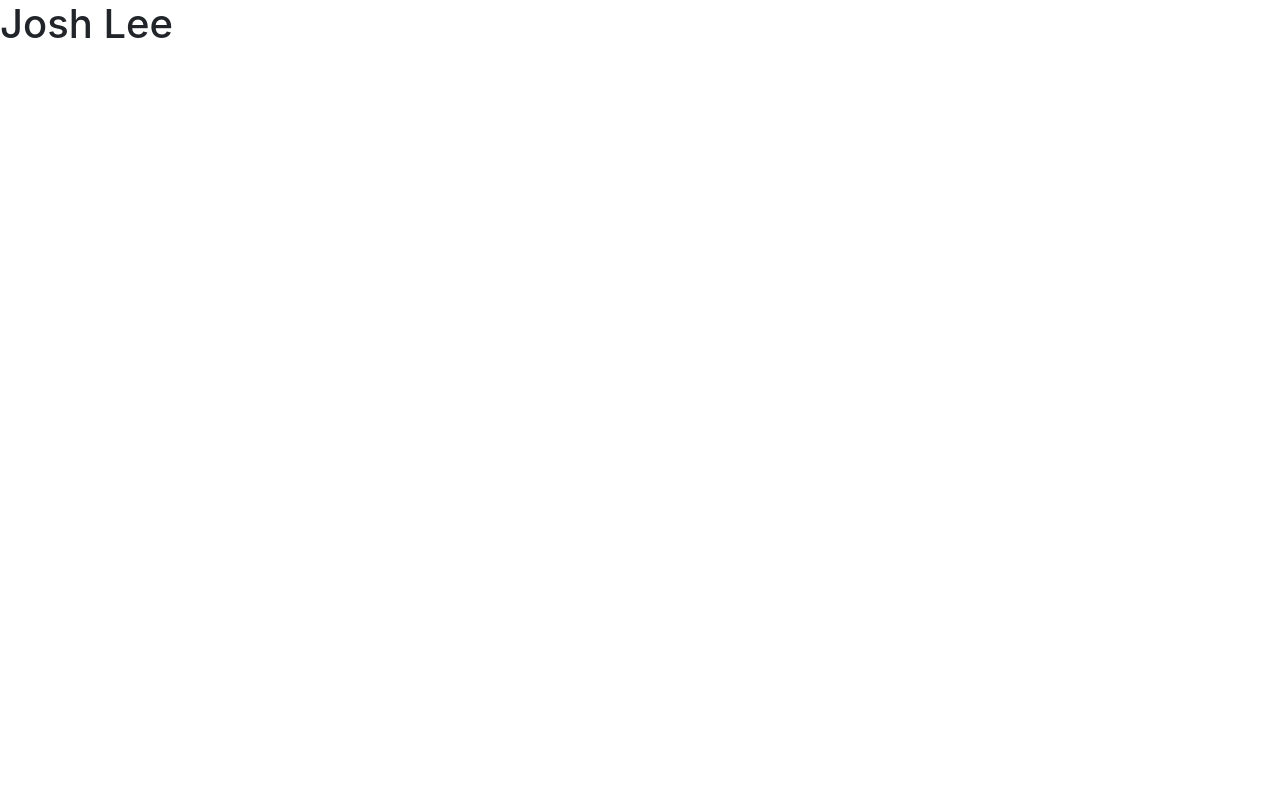
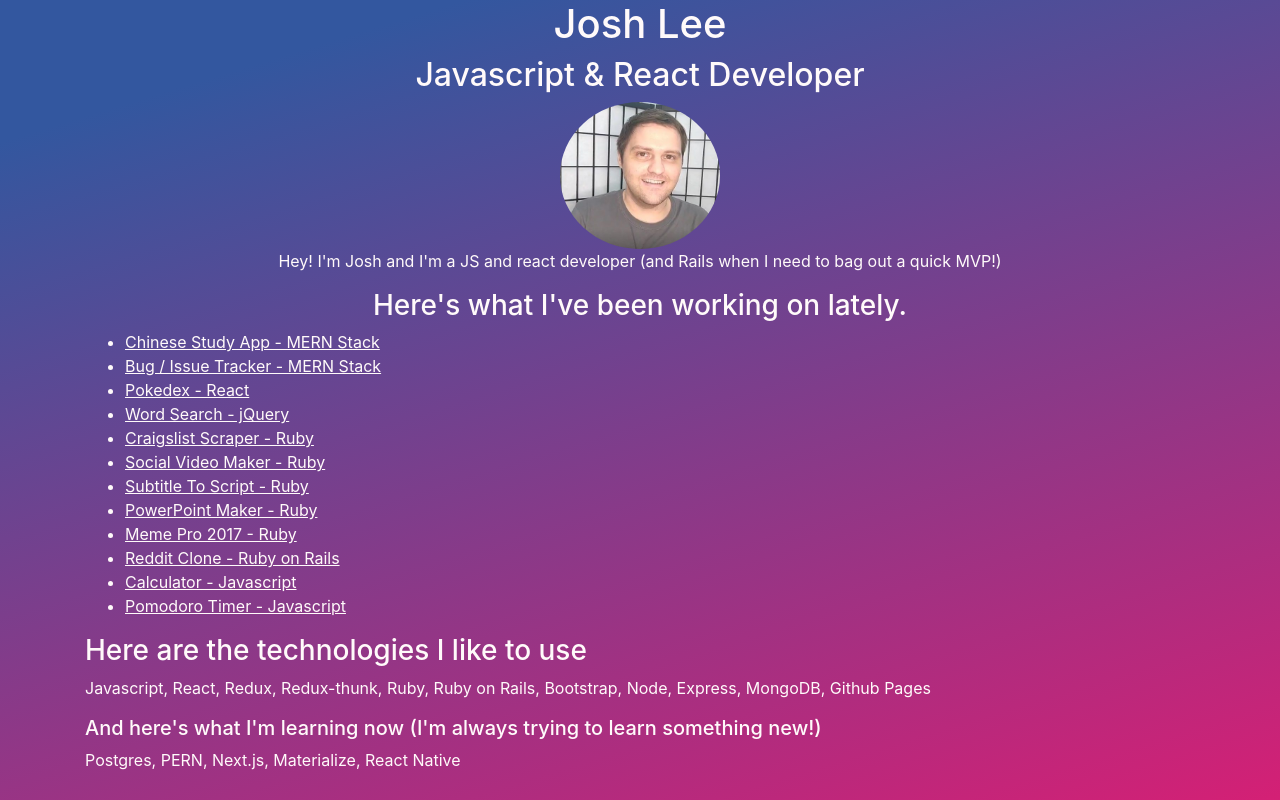
Before and after one commit to heyJoshLee/jleewebdev.github.io, a plain HTML site: page index.html in a window 1280 px wide. Drawn offline with nearby package versions, Linux system fonts and the light colour scheme.

Commit message:
Add links and skills

```diff
--- a/index.html
+++ b/index.html
@@ -5,10 +5,38 @@
   <meta http-equiv="X-UA-Compatible" content="IE=edge">
   <meta name="viewport" content="width=device-width, initial-scale=1.0">
   <link rel="stylesheet" href="https://maxcdn.bootstrapcdn.com/bootstrap/4.0.0/css/bootstrap.min.css" integrity="sha384-Gn5384xqQ1aoWXA+058RXPxPg6fy4IWvTNh0E263XmFcJlSAwiGgFAW/dAiS6JXm" crossorigin="anonymous">
+  <link rel="stylesheet" href="style.css">
   <title>Josh Lee</title>
 </head>
-<body>
-  <h1>Josh Lee</h1>
+<body class="container">
+  <div class="hero text-center">
+    <h1>Josh Lee</h1>
+    <h2>Javascript & React Developer</h2>
+    <img src="me.jpeg" alt="Josh Lee" class="hero__image">
+    <p>Hey! I'm Josh and I'm a JS and react developer (and Rails when I need to bag out a quick MVP!)</p>
+    <h3>Here's what I've been working on lately.</h3>
+  </div>
+  <ul>
+    <li><a href="https://github.com/jleewebdev/chinese-study-app">Chinese Study App - MERN Stack</a></li>
+    <li><a href="https://github.com/jleewebdev/Issue-Tracker-mern">Bug / Issue Tracker - MERN Stack</a></li>
+    <li><a href="https://github.com/jleewebdev/pokedex-react">Pokedex - React </a></li>
+    <li><a href="https://github.com/jleewebdev/javascript_word_search">Word Search - jQuery </a></li>
+    <li><a href="https://github.com/jleewebdev/cl-scrape">Craigslist Scraper - Ruby</a></li>
+    <li><a href="https://github.com/jleewebdev/social_video_maker">Social Video Maker - Ruby</a></li>
+    <li><a href="https://github.com/jleewebdev/subtitle_to_script">Subtitle To Script - Ruby</a></li>
+    <li><a href="https://github.com/jleewebdev/powerpoint_maker">PowerPoint Maker - Ruby</a></li>
+    <li><a href="https://github.com/jleewebdev/meme_pro_2017">Meme Pro 2017 - Ruby</a></li>
+    <li><a href="https://github.com/jleewebdev/postit-jl">Reddit Clone - Ruby on Rails</a></li>
+    <li><a href="https://github.com/jleewebdev/js-calculator">Calculator - Javascript</a></li>
+    <li><a href="https://github.com/jleewebdev/pomodoro_timer">Pomodoro Timer - Javascript</a></li>
+  </ul>
+
+  <h3>Here are the technologies I like to use</h3>
+  <p>Javascript, React, Redux, Redux-thunk, Ruby, Ruby on Rails, Bootstrap, Node, Express, MongoDB, Github Pages</p>
+
+  <h5>And here's what I'm learning now (I'm always trying to learn something new!)</h5>
+ <p>Postgres, PERN, Next.js, Materialize, React Native</p>
+
 
 </body>
 </html>
--- /dev/null
+++ b/style.css
@@ -0,0 +1,35 @@
+html {
+  font-size: 100%;
+  height: 100%;
+}
+
+body {
+  background: rgb(115, 82, 140);
+  background: linear-gradient(
+    343deg,
+    rgba(115, 82, 140, 1) 0%,
+    rgba(223, 28, 114, 1) 2%,
+    rgba(51, 87, 159, 1) 89%
+  );
+  background-size: 100rem;
+  height: 100%;
+  background-repeat: no-repeat;
+  background-attachment: fixed;
+  color: snow;
+  padding-bottom: 50rem;
+}
+
+.hero__image {
+  border-radius: 100%;
+  width: 10rem;
+}
+
+a {
+  color: snow;
+  text-decoration: underline;
+}
+
+a:hover {
+  color: rgba(0, 0, 0, 0.8);
+  text-decoration: none;
+}
```
Also changed, not shown: me.jpeg (added).
